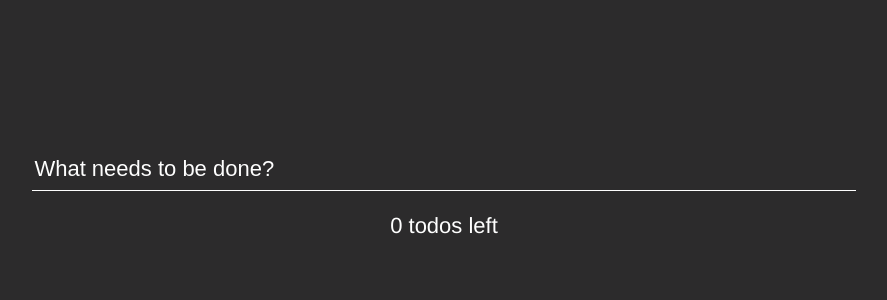
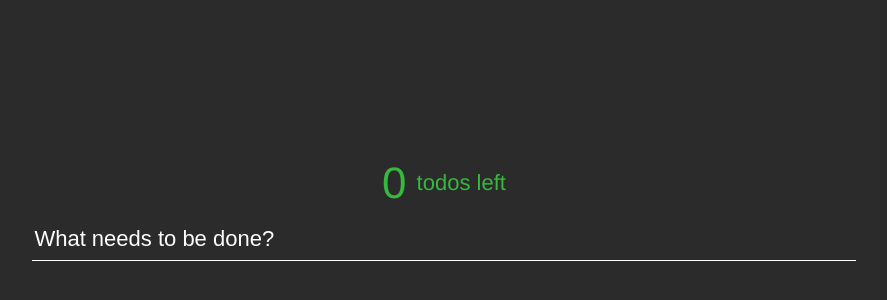
Before and after one commit to alpsenell/vue-todo, a Vue app: page / in a window 1280 px wide. Shown: the part 196-496 px from the top of the page, without its empty margins (196-1083 px from the left). Built offline with nearby package versions, Linux system fonts and the light colour scheme.

Commit message:
Dynamic class for uncompleted todos

```diff
--- a/src/components/Todo.vue
+++ b/src/components/Todo.vue
@@ -1,5 +1,10 @@
 <template>
     <div id="todo">
+        <div class="todo__un--completed--todos"
+             :class="{ uncompleted: unCompletedTodos > 0 }">
+            <span>{{ unCompletedTodos }}</span>
+            <p> todos left</p>
+        </div>
         <input
                 @keyup.enter="addNewTodo"
                 @keyup.esc="resetTodo"
@@ -24,9 +29,6 @@
                     class="todo__remove--button"
                     @click="removeTodo(assignment)">
             </div>
-        </div>
-        <div class="todo__total__todos">
-            <p>{{ unCompletedTodos }} todos left</p>
         </div>
     </div>
 </template>
@@ -190,8 +192,20 @@ export default {
             }
         }
 
-        .todo__total__todos {
+        .todo__un--completed--todos {
             color: $color__white;
+            display: flex;
+            align-items: center;
+            color: $color__input--checked;
+
+            &.uncompleted {
+                color: red;
+            }
+
+            span {
+                margin-right: 10px;
+                font-size: 2em;
+            }
         }
     }
 </style>
```
